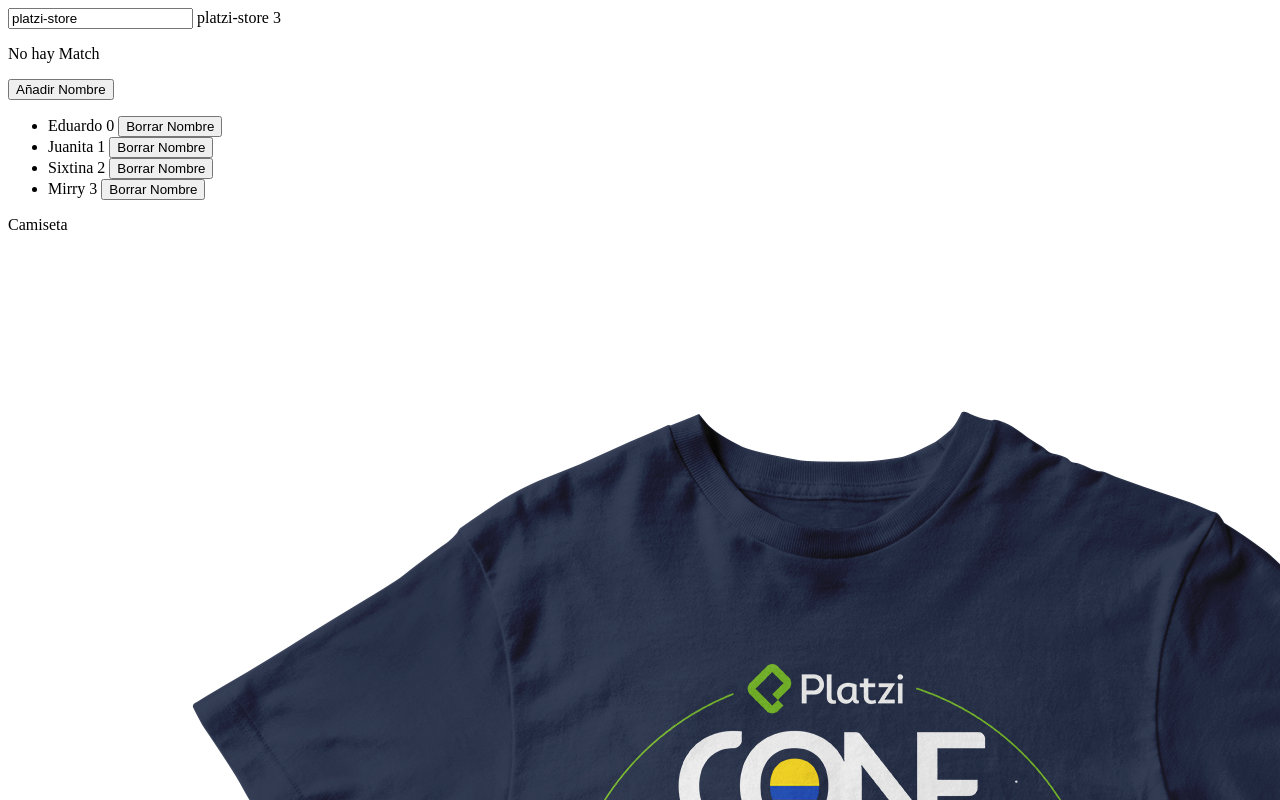
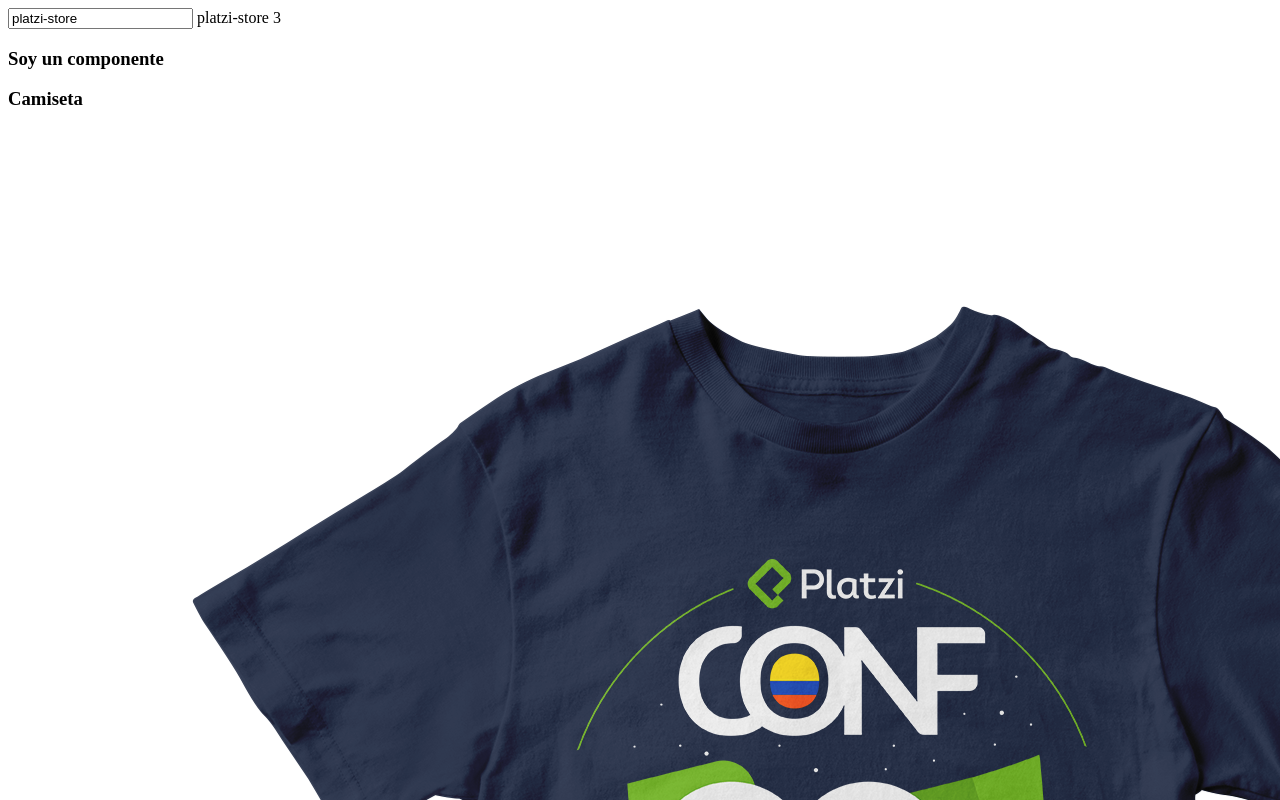
Before and after one commit to CarlosEduardoCardonaB/platzi-store, an Angular app: page / in a window 1280 px wide. Shown: the top 800 px of the page. Built offline with nearby package versions, Linux system fonts and the light colour scheme.

Commit message:
se incluye un componente y se renderiza en HTML ppal

```diff
--- a/src/app/app.component.html
+++ b/src/app/app.component.html
@@ -2,6 +2,9 @@
 
 {{title}}
 {{1+2}}
+
+<!-- Este htm está construido en product.component.html y su codigo ts esta en product.component.ts -->
+<app-product></app-product>
 
 <div *ngIf="title === 'carlos'">
   Su nombre es carlos eduardo
--- a/src/app/app.module.ts
+++ b/src/app/app.module.ts
@@ -1,13 +1,14 @@
 import { NgModule } from '@angular/core';
 import { BrowserModule } from '@angular/platform-browser';
 import { FormsModule } from '@angular/forms';
-
 import { AppRoutingModule } from './app-routing.module';
 import { AppComponent } from './app.component';
+import { ProductComponent } from './components/product.component';
 
 @NgModule({
   declarations: [
-    AppComponent
+    AppComponent,
+    ProductComponent
   ],
   imports: [
     BrowserModule,
--- /dev/null
+++ b/src/app/components/product.component.html
@@ -0,0 +1,5 @@
+<h3>Soy un componente</h3>
+
+<h3>{{product.title}}</h3>
+<img [src]="product.image" alt="">
+<strong>{{product.price}}</strong>
--- /dev/null
+++ b/src/app/components/product.component.ts
@@ -0,0 +1,18 @@
+import { Component } from "@angular/core";
+import { Product } from "../product.module";
+
+@Component({
+    selector: 'app-product',
+    templateUrl: './product.component.html'
+})
+export class ProductComponent {
+
+    product: Product = {
+        id: '1',
+        image: 'assets/images/camiseta.png',
+        title: 'Camiseta',
+        price: 8000,
+        description: 'Camiseta tipo Polo'
+    }
+
+}
```
